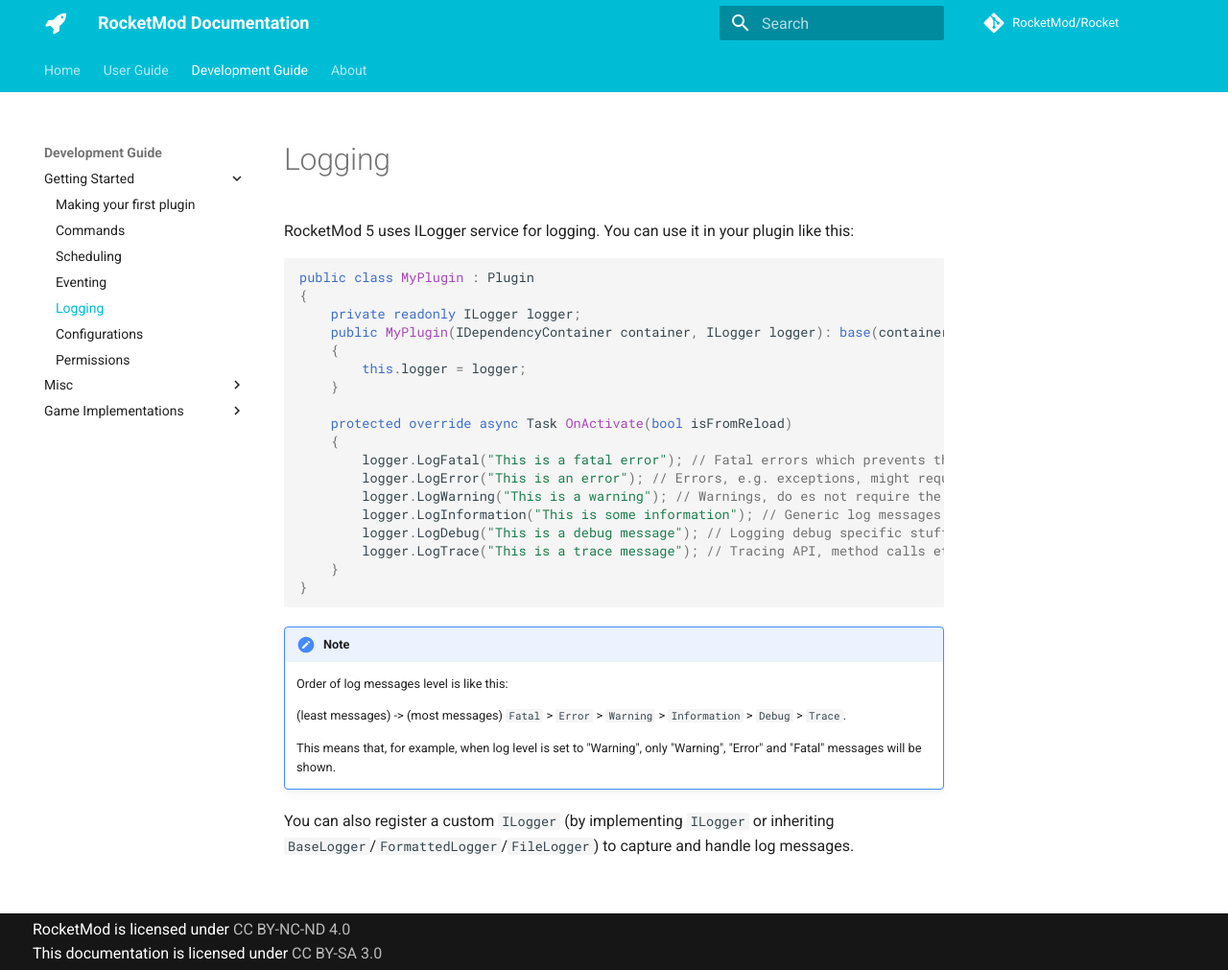
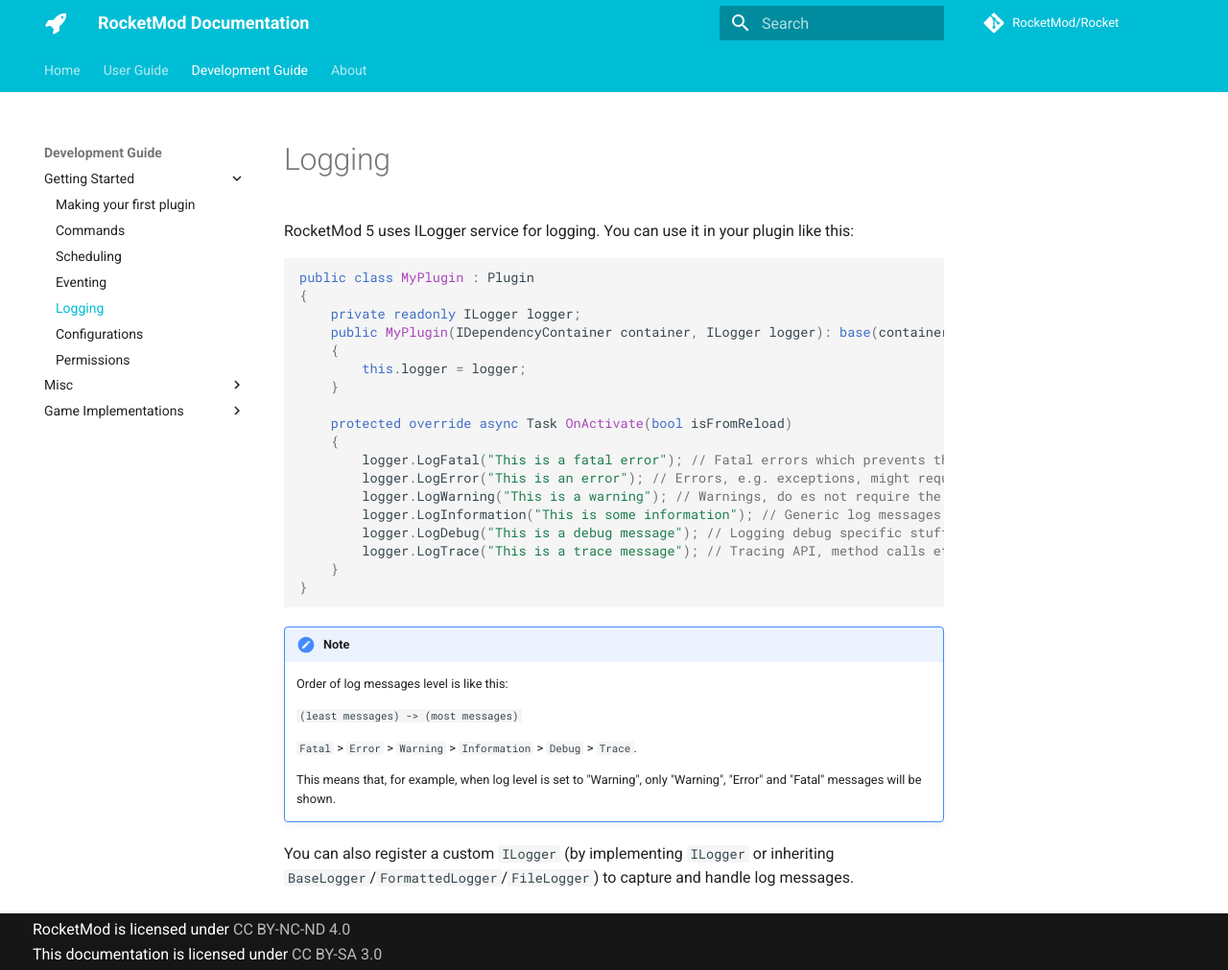
Before and after one commit to RocketMod/Rocket.Documentation, an MkDocs documentation site: the page built from content/development-guide/getting-started/logging.md, in a window 1280 px wide and 1011 px high. Shown: the whole window at 96% size. Built offline with MkDocs 1.6.1 and Material for MkDocs 9.7.7, drawn with Linux system fonts in a browser that asks for light colours; comment, search, counter and statistics services are not loaded; old or Windows-style settings are respelled for this version of MkDocs.

Commit message:
Fixing newlines

```diff
--- a/content/development-guide/getting-started/logging.md
+++ b/content/development-guide/getting-started/logging.md
@@ -27,7 +27,8 @@ public class MyPlugin : Plugin
 !!! note
     Order of log messages level is like this:
 
-    (least messages)                 ->               (most messages)
+    `(least messages)                ->               (most messages)`
+
     `Fatal` > `Error` > `Warning` > `Information` > `Debug` > `Trace`.
 
     This means that, for example, when log level is set to "Warning", only "Warning", "Error" and "Fatal" messages will be shown.
```
Also changed, not shown: content/development-guide/game-implementations/creating-a-new-implementation.md (+4 -0 lines).
